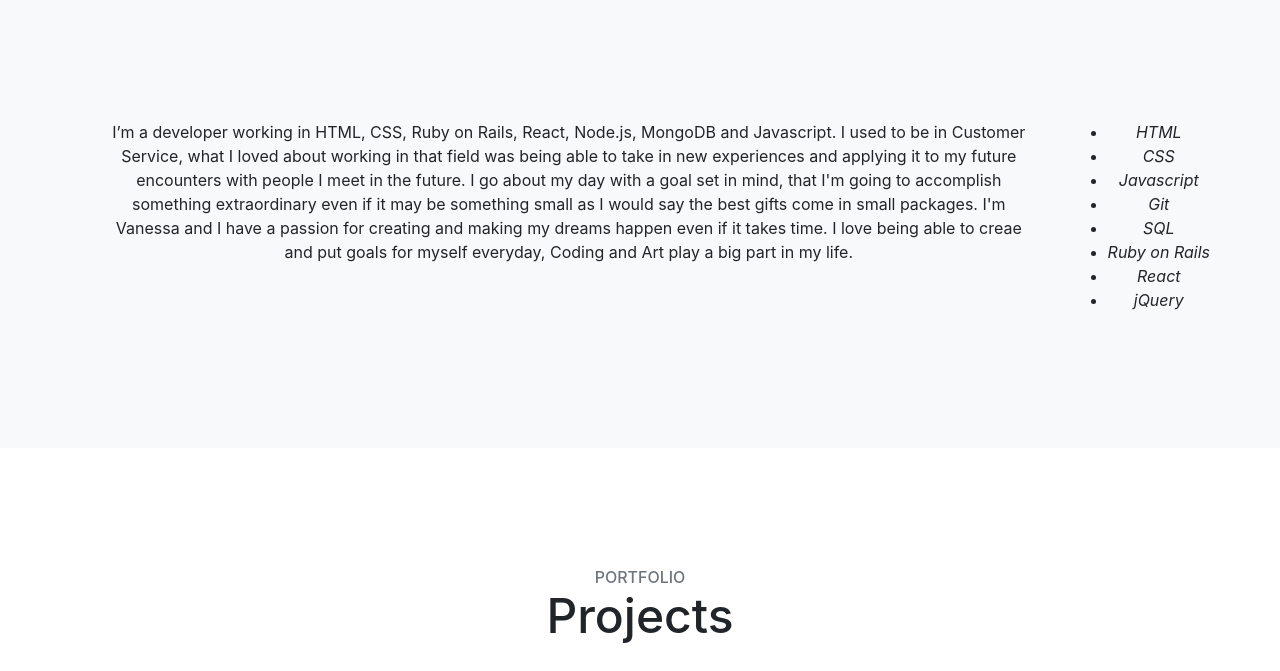
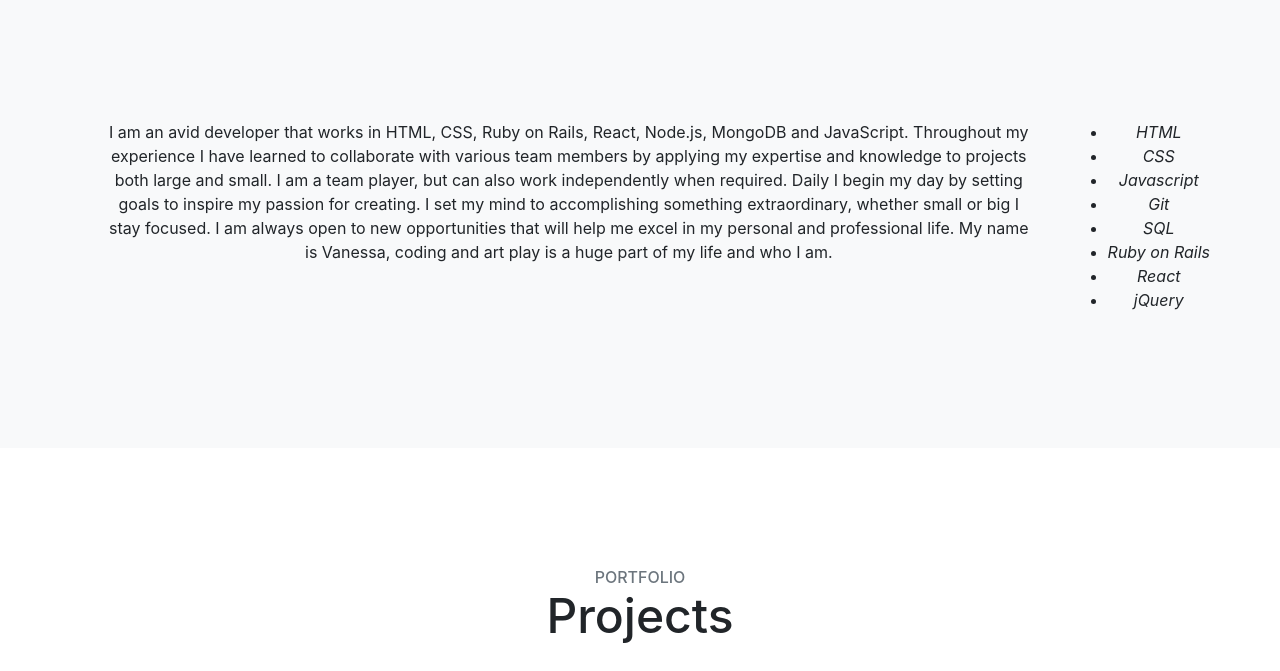
Before and after one commit to vestrada64/portfolio, a website with bundled scripts: page index.html in a window 1280 px wide. Shown: the part 800-1471 px from the top of the page. Built offline with nearby package versions, Linux system fonts and the light colour scheme.

Commit message:
editing about info

```diff
--- a/index.html
+++ b/index.html
@@ -62,9 +62,10 @@
       <div class="container text-center">
         <div class="row">
           <div class="col-lg-10 mx-auto">
-            I’m a developer working in HTML, CSS, Ruby on Rails, React, Node.js, MongoDB and Javascript. I used to be in Customer Service, what I loved about working in that field was being able to take in new experiences and applying it to my future encounters with people I meet in the future.
-            I go about my day with a goal set in mind, that I'm going to accomplish something extraordinary even if it may be something small as I would say the best gifts come in small packages. I'm Vanessa and I have a passion for creating and making my dreams happen even if it takes time.
-            I love being able to creae and put goals for myself everyday, Coding and Art play a big part in my life.
+            I am an avid developer that works in HTML, CSS, Ruby on Rails, React, Node.js, MongoDB and JavaScript.
+Throughout my experience I have learned to collaborate with various team members by applying my expertise and knowledge to projects both large and small.  I am a team player, but can also work independently when required.
+Daily I begin my day by setting goals to inspire my passion for creating.  I set my mind to accomplishing something extraordinary, whether small or big I stay focused.  I am always open to new opportunities that will help me excel in my personal and professional life.
+My name is Vanessa, coding and art play is a huge part of my life and who I am.
           </div>
             <em>
               <ul>
```
